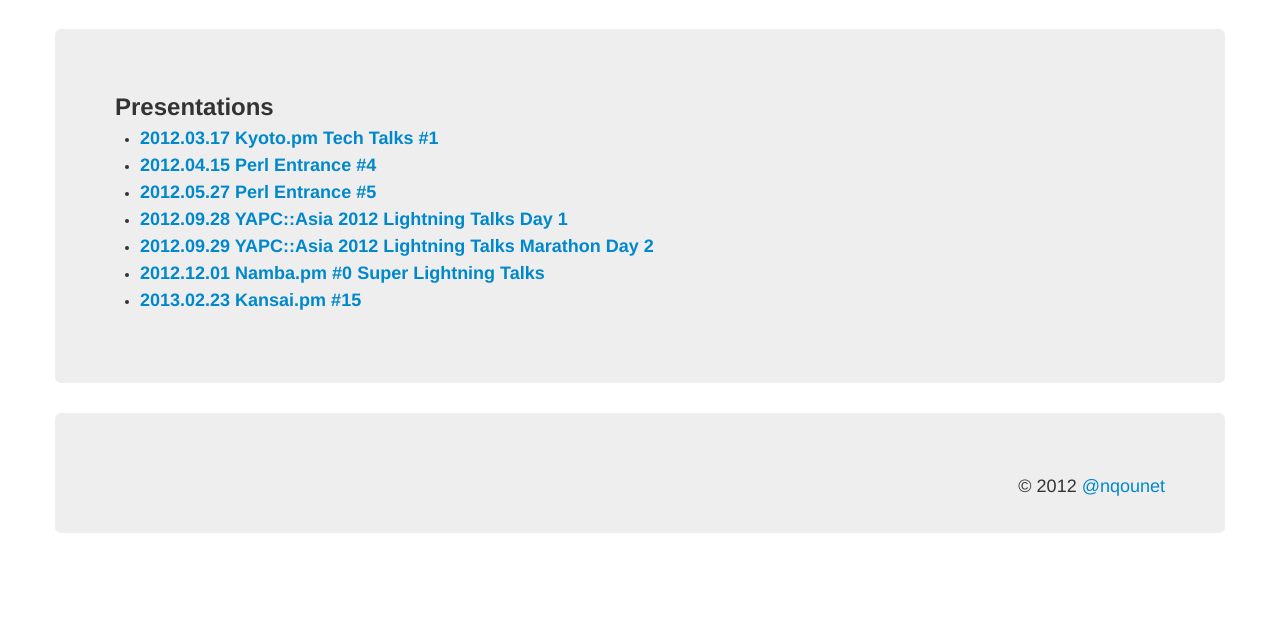
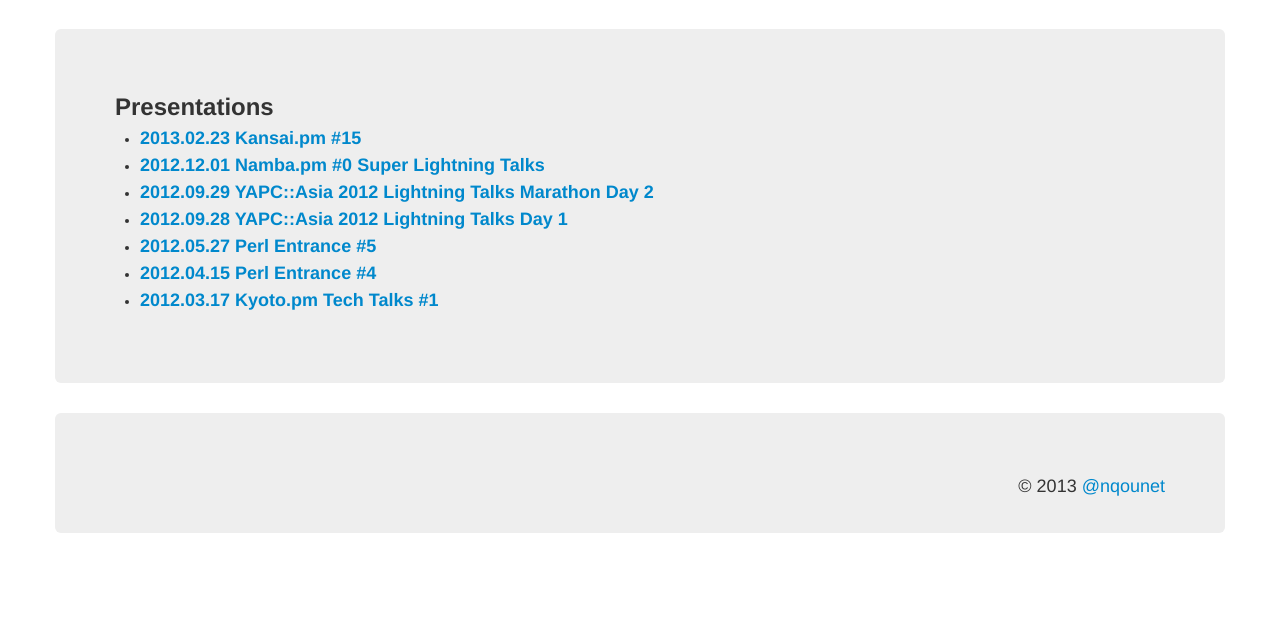
Before and after one commit to nqounet/nqounet.github.com, a plain HTML site: page index.html in a window 1280 px wide. Shown: the part 181-800 px from the top of the page. Drawn offline with Linux system fonts and the light colour scheme.

Commit message:
トップページを変更（順序を逆にした）

```diff
--- a/index.html
+++ b/index.html
@@ -1,33 +1,70 @@
 <!DOCTYPE html>
 <html>
   <head>
-<title>nqounet.github.com</title>
-<link rel="stylesheet" type="text/css" href="tb/css/bootstrap.min.css" />
-<link rel="stylesheet" type="text/css" href="tb/css/bootstrap-responsive.min.css" />
+    <title>
+      nqounet@github
+    </title>
+    <link rel="stylesheet" type="text/css" href="tb/css/bootstrap.min.css">
+    <link rel="stylesheet" type="text/css" href="tb/css/bootstrap-responsive.min.css">
+    <script src="tb/js/bootstrap.min.js" type="text/javascript">
+</script>
   </head>
   <body>
     <div class="container">
       <div class="hero-unit">
-<h1>nqounet.github.com</h1>
+        <h1>
+          nqounet@github
+        </h1>
       </div>
       <div class="hero-unit">
-<h2>Presentations</h2>
+        <h2>
+          Presentations
+        </h2>
         <ul>
-<li><h3><a href="presentation/20120317_kyotopm/">2012.03.17 Kyoto.pm Tech Talks #1</a></h3></li>
-<li><h3><a href="presentation/20120415_perlentrance4/">2012.04.15 Perl Entrance #4</a></h3></li>
-<li><h3><a href="presentation/20120527_perlentrance5/">2012.05.27 Perl Entrance #5</a></h3></li>
-<li><h3><a href="presentation/20120928_yapcasia/">2012.09.28 YAPC::Asia 2012 Lightning Talks Day 1</a></h3></li>
-<li><h3><a href="presentation/20120929_yapcasia_ltthon/">2012.09.29 YAPC::Asia 2012 Lightning Talks Marathon Day 2</a></h3></li>
-<li><h3><a href="presentation/20121201_nambapm.html">2012.12.01 Namba.pm #0 Super Lightning Talks</a></h3></li>
-<li><h3><a href="presentation/20130223_kansaipm15.html">2013.02.23 Kansai.pm #15</a></h3></li>
+          <li>
+            <h3>
+              <a href="presentation/20130223_kansaipm15.html">2013.02.23 Kansai.pm #15</a>
+            </h3>
+          </li>
+          <li>
+            <h3>
+              <a href="presentation/20121201_nambapm.html">2012.12.01 Namba.pm #0 Super Lightning Talks</a>
+            </h3>
+          </li>
+          <li>
+            <h3>
+              <a href="presentation/20120929_yapcasia_ltthon/">2012.09.29 YAPC::Asia 2012 Lightning Talks Marathon Day 2</a>
+            </h3>
+          </li>
+          <li>
+            <h3>
+              <a href="presentation/20120928_yapcasia/">2012.09.28 YAPC::Asia 2012 Lightning Talks Day 1</a>
+            </h3>
+          </li>
+          <li>
+            <h3>
+              <a href="presentation/20120527_perlentrance5/">2012.05.27 Perl Entrance #5</a>
+            </h3>
+          </li>
+          <li>
+            <h3>
+              <a href="presentation/20120415_perlentrance4/">2012.04.15 Perl Entrance #4</a>
+            </h3>
+          </li>
+          <li>
+            <h3>
+              <a href="presentation/20120317_kyotopm/">2012.03.17 Kyoto.pm Tech Talks #1</a>
+            </h3>
+          </li>
         </ul>
       </div>
       <footer class="hero-unit">
         <div>
-<p class="pull-right">&copy; 2012 <a href="http://twitter.com/nqounet">@nqounet</a></p>
+          <p class="pull-right">
+            © 2013 <a href="http://twitter.com/nqounet">@nqounet</a>
+          </p>
         </div>
       </footer>
     </div>
-<script src="tb/js/bootstrap.min.js"></script>
   </body>
 </html>
```
Also changed, not shown: README.md (added), 1 other file. Lines whose indentation alone changed are shown as unchanged.
